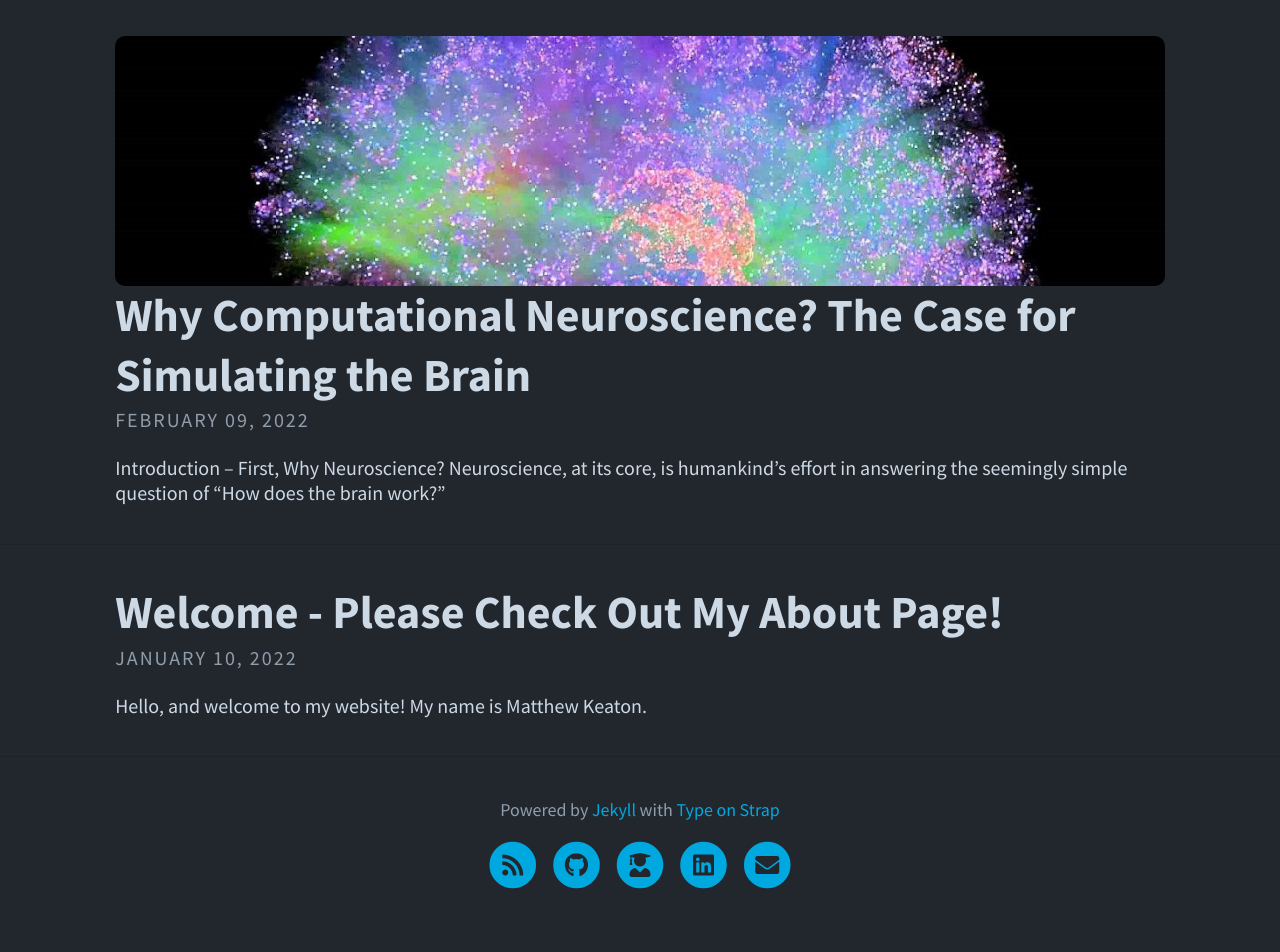
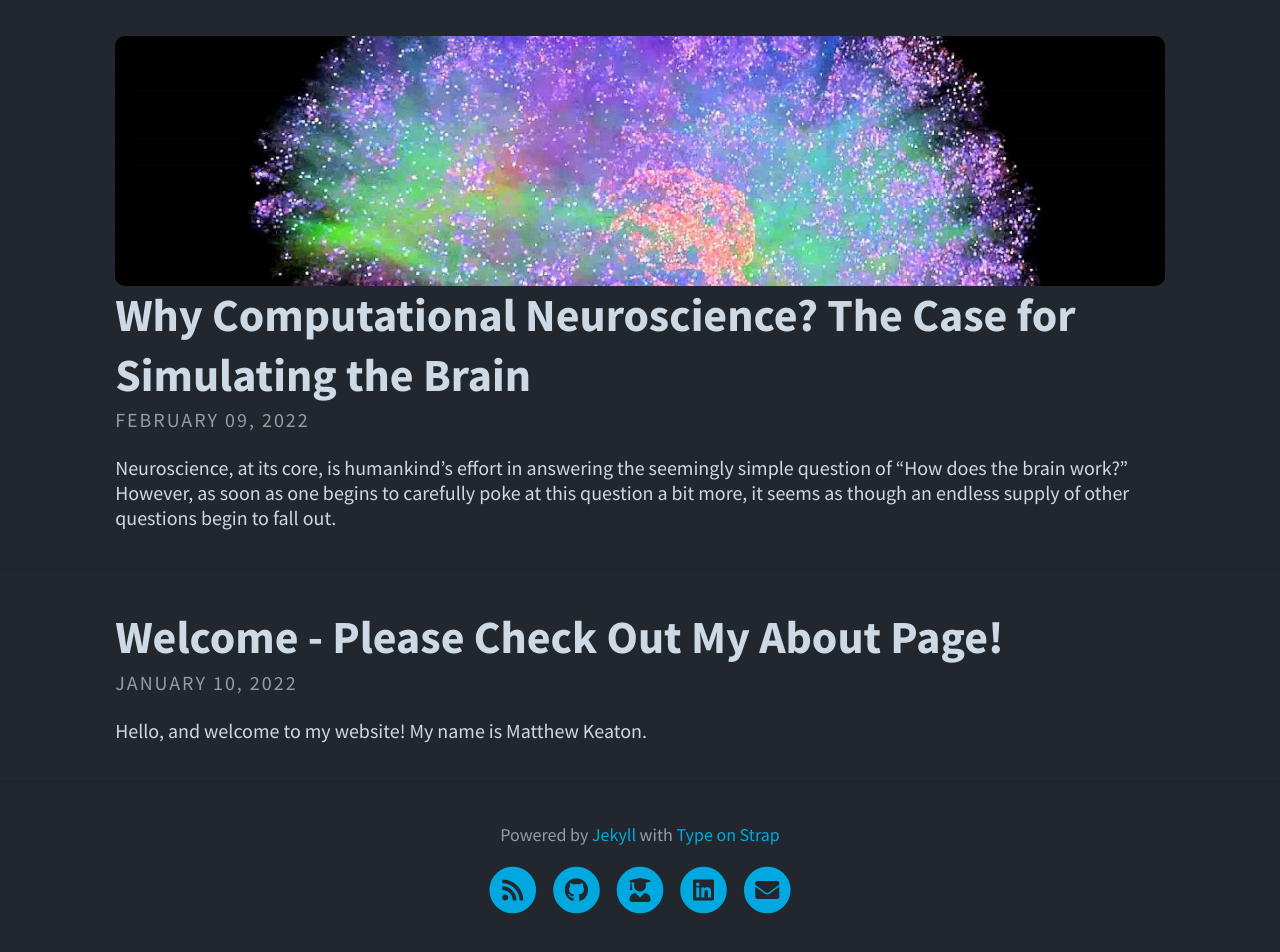
Before and after one commit to mrkeaton1/mrkeaton1.github.io, a Jekyll site: the page built from index.html, in a window 1280 px wide. Shown: the part 445-1397 px from the top of the page. Built offline with Jekyll 4.4.1, drawn with Linux system fonts in a browser that asks for light colours; the list of posts is cut into pages by our own code; before the commit the page ends 1372 px from its top, so only the background shows below that.

Commit message:
Small update to post

```diff
--- a/_posts/2022-02-09-Why-Computational-Neuroscience.md
+++ b/_posts/2022-02-09-Why-Computational-Neuroscience.md
@@ -9,10 +9,7 @@ author: Matthew Keaton
 excerpt_separator: <!--more-->
 ---
 
-
-### Introduction – First, Why Neuroscience?
-
-Neuroscience, at its core, is humankind’s effort in answering the seemingly simple question of “How does the brain work?” <!--more--> However, as soon as you begin to carefully poke at that question a bit more, an endless supply of other questions seems to fall out.
+Neuroscience, at its core, is humankind’s effort in answering the seemingly simple question of “How does the brain work?” However, as soon as one begins to carefully poke at this question a bit more, it seems as though an endless supply of other questions begin to fall out. <!--more-->
 
 _What causes the brain to not work correctly? How do we make it work correctly?_
 
```
